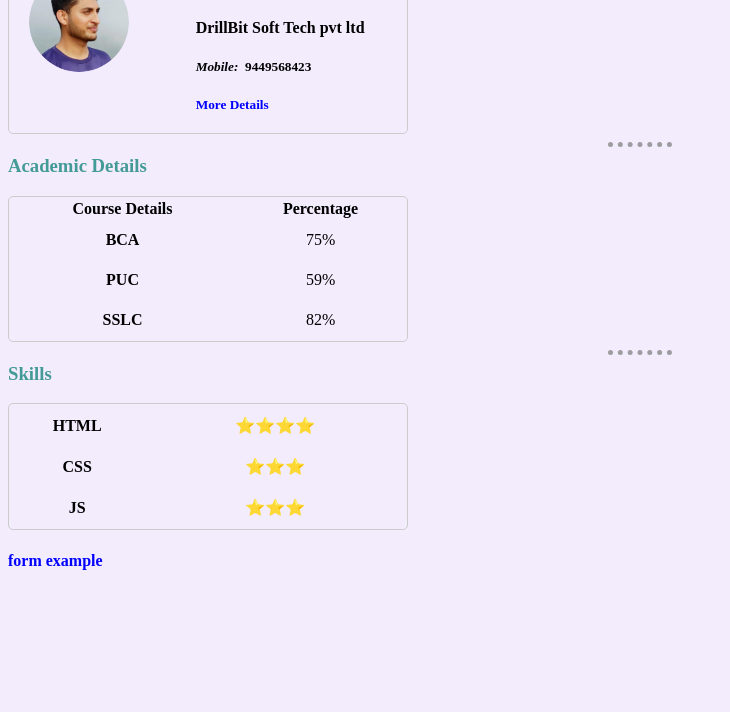
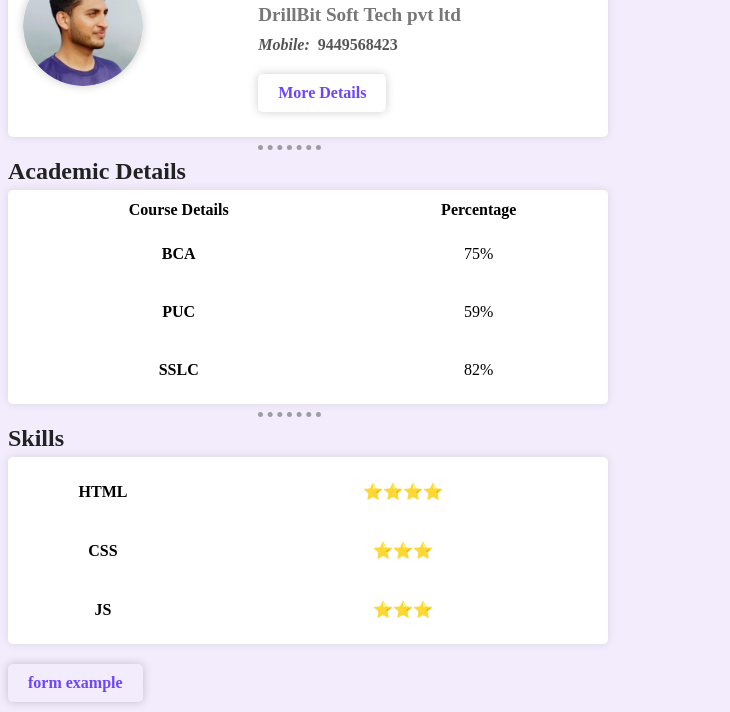
Before and after one commit to iam-akash-s/my-projects, a plain HTML site: page html-course/index.html in a window 1280 px wide. Shown: the part 93-805 px from the top of the page, without its empty margins (0-730 px from the left). Drawn offline with Linux system fonts and the light colour scheme.

Commit message:
initial modi

```diff
--- a/html-course/CSS/style.css
+++ b/html-course/CSS/style.css
@@ -1,6 +1,5 @@
 body{
     background-color: #e9defd8f;
-
     }
 hr{
     border-style: none;
@@ -8,41 +7,72 @@ hr{
     border-color: rgba(128, 128, 128, 0.74);
     border-width: 5px;
     width: 5%;
+    margin-left: 250px;
 }
 h1,h2,h3{
     color: #439A97;
 }
 
 table {
-    border: 1px solid #ccc;
+  width: 100%;
+  max-width: 600px;
+  margin: 0;
+  border-collapse: separate;
+  border-spacing: 0 10px;
+  background-color: #fff;
   border-radius: 5px;
-    width: 100%;
-    max-width: 400px;
-  }
-
-  table:hover{
-    box-shadow:5px 5px 1px 1px 5px lightgrey;
+  box-shadow: 0 0 10px rgba(0, 0, 0, 0.1);
 }
 
 td {
-    padding: 10px;
+  padding: 15px;
+  vertical-align: middle;
 }
 
 img {
-    width: 100px;
+  display: block;
+  width: 100%;
+  max-width: 120px;
+  height: auto;
   border-radius: 50%;
-    margin-right: 20px;
+  object-fit: cover;
+  object-position: center;
+  box-shadow: 0 0 10px rgba(0, 0, 0, 0.2);
 }
 
 h3 {
-    margin-top: 0;
+  margin: 0 0 5px;
+  font-size: 1.5rem;
+  color: #222;
+}
+
+h4 {
+  margin: 0 0 10px;
+  font-size: 1.2rem;
+  color: #777;
 }
 
 h5 {
-    margin-bottom: 0;
+  margin: 0;
+  font-size: 1rem;
+  color: #555;
 }
 
 a {
+  display: inline-block;
+  padding: 10px 20px;
+  margin-top: 20px;
+  font-size: 1rem;
+  font-weight: 600;
+  color: #6d45fd;
+  border-radius: 5px;
+  box-shadow: 0 0 10px rgba(0, 0, 0, 0.2);
   text-decoration: none;
-    color: blue;
+  transition: background-color 0.2s ease;
 }
+
+a:hover {
+  background-color: #cac1ff;
+  color: #0e005c;
+  box-shadow: 2px 2px 10px rgba(73, 73, 73, 0.404);
+}
--- a/html-course/index.html
+++ b/html-course/index.html
@@ -18,7 +18,7 @@
                     <h3>Akash S*</h3>
                     <h4>Software Engineer</h4>
                     <h4>DrillBit Soft Tech pvt ltd</h4>
-                    <h5><strong><em>Mobile:</em></strong>&nbsp 9449568423</h5>
+                    <h5><strong><em>Mobile:</u></em></strong>&nbsp 9449568423</h5>
                     <h5><a href="profile.html">More Details</a></h5>
                 </td>
             </tr>
```
Also changed, not shown: my-site/index.html (added, +12 -0 lines). Lines whose indentation alone changed are shown as unchanged.
